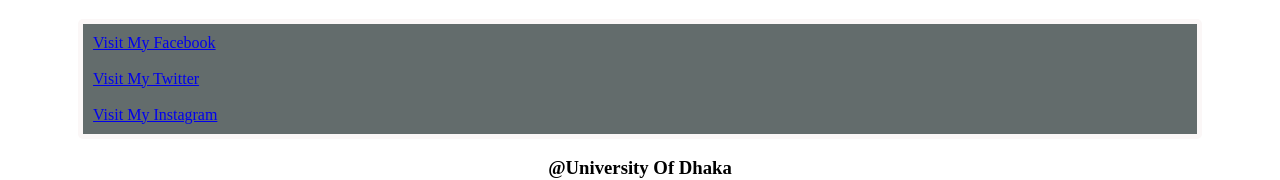
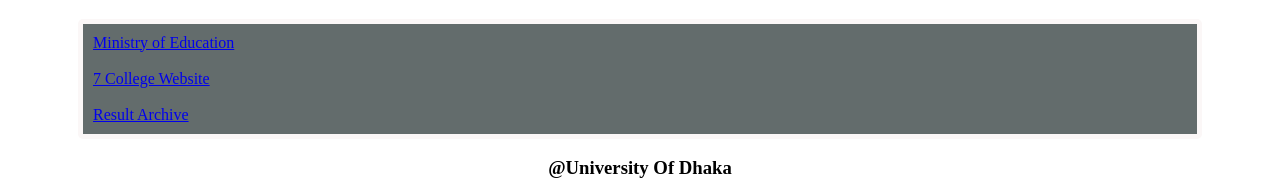
Before and after one commit to MrMuhammadSumon/Programme-as-beginner, a plain HTML site: page index.html in a window 1280 px wide. Shown: the part 1529-1709 px from the top of the page. Drawn offline with Linux system fonts and the light colour scheme.

Commit message:
link change

```diff
--- a/index.html
+++ b/index.html
@@ -98,9 +98,9 @@
     </section>
     <h1>Useful Links</h1>
     <div id="id3">
-<a href="https://www.facebook.com/MrMuhammadSumon1" target="_blank">Visit My Facebook</a><br><br>
-<a href="https://www.twitter.com/MrMuhammadSumon" target="_blank">Visit My Twitter</a><br><br>
-<a href="https://www.instagram.com/MrMuhammadSumon" target="_blank">Visit My Instagram</a><br>
+<a href="https://moedu.gov.bd" target="_blank">Ministry of Education</a><br><br>
+<a href="https://7college.du.ac.bd" target="_blank">7 College Website</a><br><br>
+<a href="https://result.du.ac.bd" target="_blank">Result Archive</a><br>
 </div>
 <h3><center>@University Of Dhaka</center></h3>
 </body>
```
